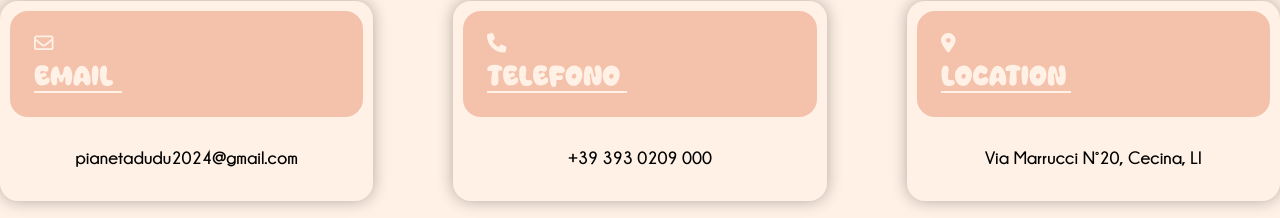
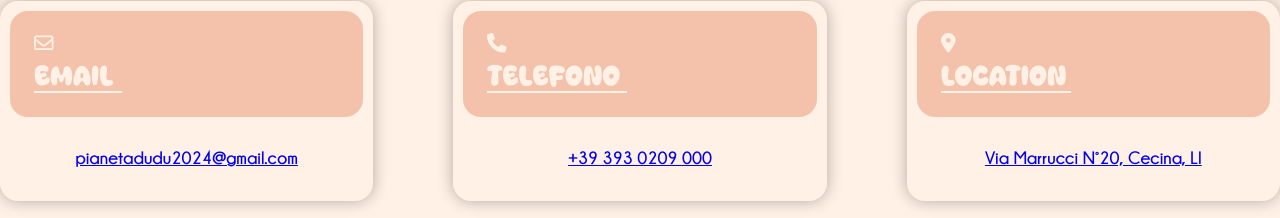
Before and after one commit to bardohammer/pianeta-dudu, a React (Vite) app: page /contatti in a window 1280 px wide. Shown: the part 367-585 px from the top of the page. Built offline with nearby package versions, Linux system fonts and the light colour scheme.

Commit message:
aggiunto link a contatti

```diff
--- a/src/components/Contatti.jsx
+++ b/src/components/Contatti.jsx
@@ -1,5 +1,4 @@
 import { FontAwesomeIcon } from "@fortawesome/react-fontawesome";
-import { faClock } from "@fortawesome/free-regular-svg-icons/faClock";
 import { faPhone } from "@fortawesome/free-solid-svg-icons/faPhone";
 import { faEnvelope } from "@fortawesome/free-regular-svg-icons/faEnvelope";
 import '../scss/components/Contatti.scss';
@@ -17,24 +16,32 @@ const Contatti = () => {
                                                                icon={ faEnvelope }/>Email
             </h3>
           </div>
-          <p className="contact__p">pianetadudu2024@gmail.com</p>
+          <p className="contact__p">
+            <a href="mailto:nicchecala@gmail.com">pianetadudu2024@gmail.com</a>
+
+          </p>
         </div>
         <div className="contact__box">
-          <div className="contact__title--container">
+        <div className="contact__title--container">
             <h3 className="contact__title tel"><FontAwesomeIcon className="contact__icon" size="xs" icon={ faPhone }/>Telefono
             </h3>
           </div>
           <p className="contact__p">
-            +39 393 0209 000
+            <a href="tel:+39 393 0209 000">
+              +39 393 0209 000
+            </a>
           </p>
         </div>
         <div className="contact__box">
           <div className="contact__title--container">
-            <h3 className="contact__title lug"><FontAwesomeIcon className="contact__icon" size="xs" icon={faLocationDot}/>Location
+            <h3 className="contact__title lug"><FontAwesomeIcon className="contact__icon" size="xs"
+                                                                icon={ faLocationDot }/>Location
             </h3>
           </div>
           <p className="contact__p">
-            Via Marrucci N°20, Cecina, LI
+            <a href="https://www.google.com/maps/place/Via+Marrucci+N%C2%B020,+Cecina,+LI" target="_blank" rel="noopener noreferrer">
+              Via Marrucci N°20, Cecina, LI
+            </a>
           </p>
         </div>
       </div>
```
